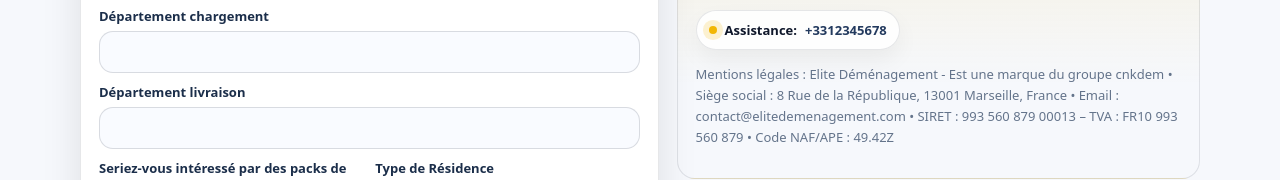
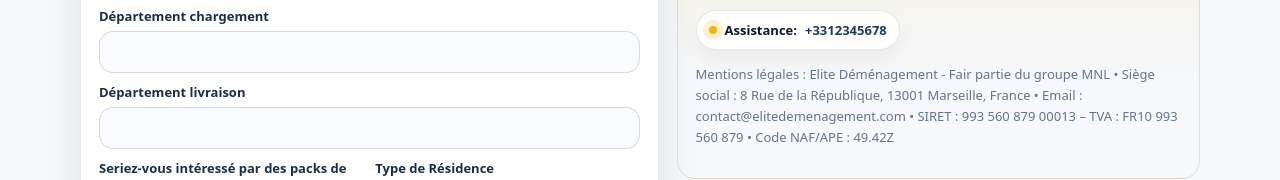
Before and after one commit to EdenAz7/Elite_demenagement, a plain HTML site: page index.html in a window 1280 px wide. Shown: the part 1358-1538 px from the top of the page. Drawn offline with Linux system fonts and the light colour scheme.

Commit message:
Update index.html

```diff
--- a/index.html
+++ b/index.html
@@ -231,7 +231,7 @@
         </a>
 
         <p class="small-muted" style="margin-top:14px">
-          Mentions légales : Elite Déménagement - Est une marque du groupe cnkdem • Siège social : 8 Rue de la
+          Mentions légales : Elite Déménagement - Fair partie du groupe MNL • Siège social : 8 Rue de la
           République, 13001 Marseille, France • Email
           : contact@elitedemenagement.com •
           SIRET : 993 560 879 00013 – TVA : FR10 993 560 879 • Code NAF/APE : 49.42Z
```
